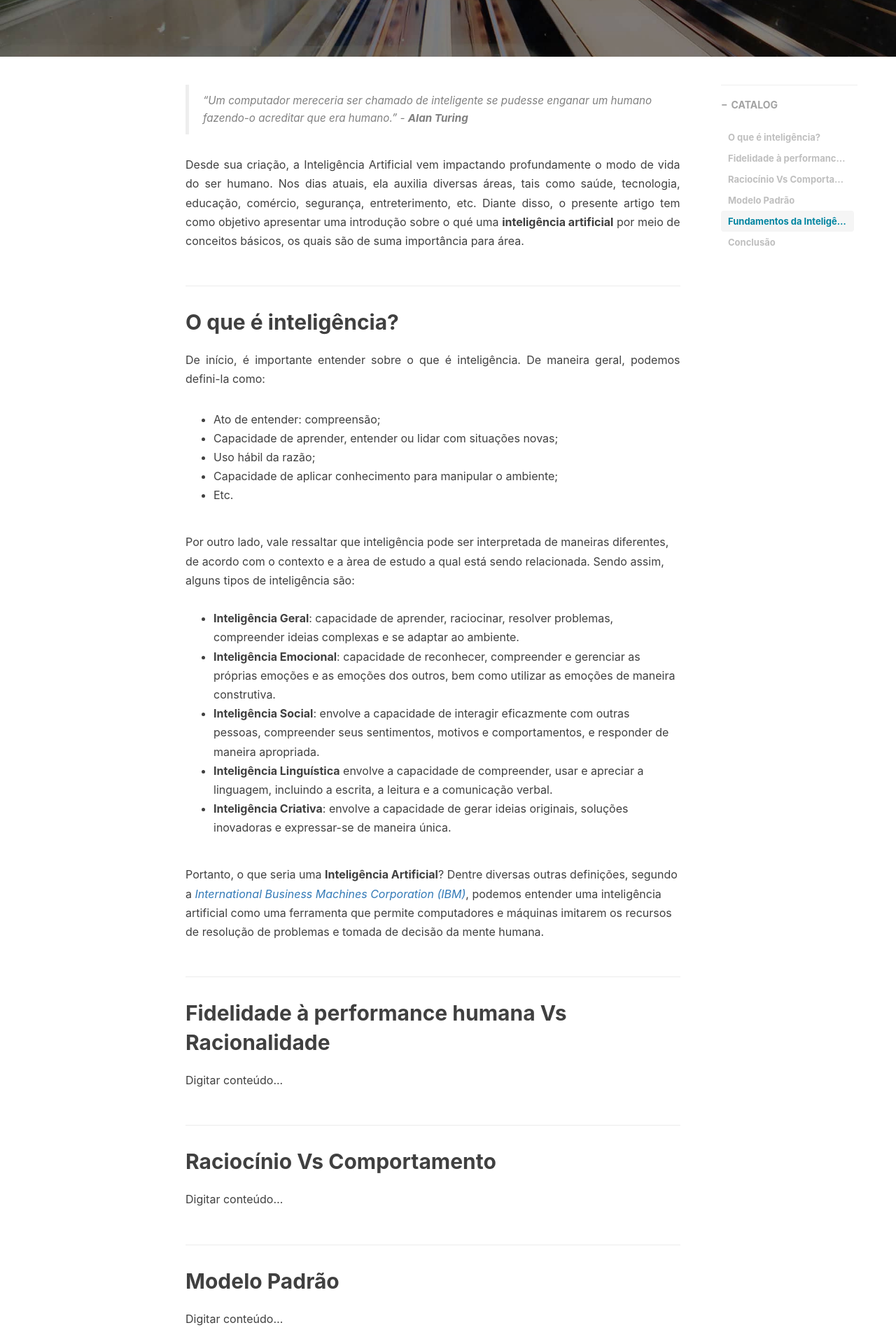
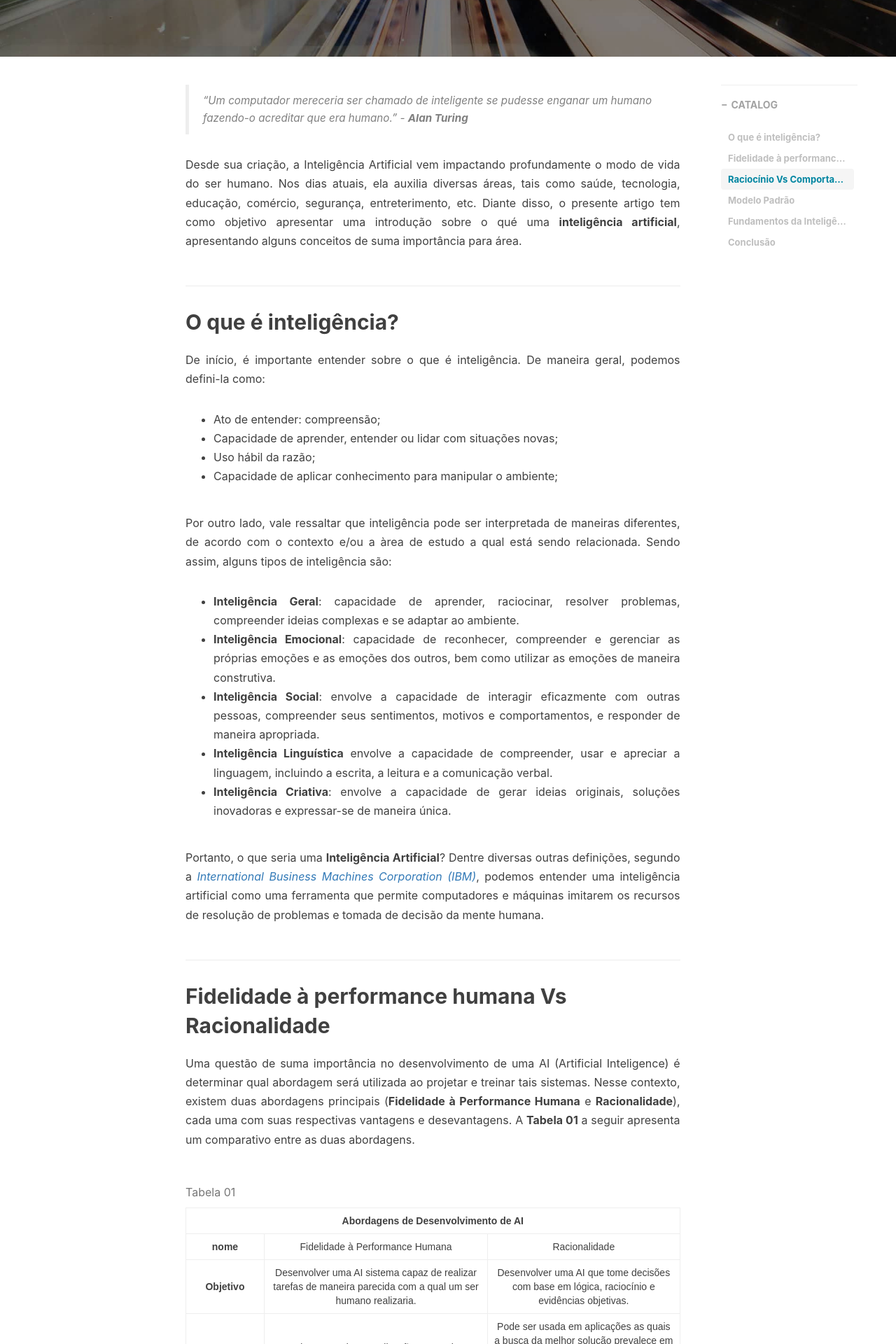
Before and after one commit to GMRSociety/gustavomartins-github.github.io, a Jekyll site: the page built from _posts/2023-08-07-AI-2023.markdown, in a window 1280 px wide. Shown: the part 484-2404 px from the top of the page at 70% size. Built offline with Jekyll 4.4.1, drawn with Linux system fonts in a browser that asks for light colours; nearby versions of some CDN libraries; comment, search, counter and statistics services are not loaded; some of the changed text lies outside the part shown.

Commit message:
Redição em HTML/Markdow (Artigo 01 - O que é AI) até o subtópico 'Fidelidade à performance humana Vs Racionalidade'

```diff
--- a/_posts/2023-08-07-AI-2023.markdown
+++ b/_posts/2023-08-07-AI-2023.markdown
@@ -13,7 +13,7 @@
 > “Um computador mereceria ser chamado de inteligente se pudesse enganar um humano fazendo-o acreditar que era humano.” - ***Alan Turing***
 
 <p align = "justify">
-Desde sua criação, a Inteligência Artificial vem impactando profundamente o modo de vida do ser humano. Nos dias atuais, ela auxilia diversas áreas, tais como saúde, tecnologia, educação, comércio, segurança, entreterimento, etc. Diante disso, o presente artigo tem como objetivo apresentar uma introdução sobre o qué uma <strong>inteligência artificial</strong> por meio de conceitos básicos, os quais são de suma importância para área.
+Desde sua criação, a Inteligência Artificial vem impactando profundamente o modo de vida do ser humano. Nos dias atuais, ela auxilia diversas áreas, tais como saúde, tecnologia, educação, comércio, segurança, entreterimento, etc. Diante disso, o presente artigo tem como objetivo apresentar uma introdução sobre o qué uma <strong>inteligência artificial</strong>, apresentando alguns conceitos de suma importância para área.
 </p>
 
 
@@ -22,21 +22,21 @@
 ## O que é inteligência?
 
 <p align = "justify">
+De início, é importante entender sobre o que é inteligência. De maneira geral, podemos defini-la como:
+</p>
 
-De início, é importante entender sobre o que é inteligência. De maneira geral, podemos defini-la como:
-
-<ul>
+<ul align = "justify">
     <li> Ato de entender: compreensão;</li>
     <li> Capacidade de aprender, entender ou lidar com situações novas;</li>
     <li> Uso hábil da razão;</li>
     <li> Capacidade de aplicar conhecimento para manipular o ambiente;</li>
-    <li> Etc.</li>
 </ul>
 
-Por outro lado, vale ressaltar que inteligência pode ser interpretada de maneiras diferentes, de acordo com o contexto e a àrea de estudo a qual está sendo relacionada. Sendo assim, alguns tipos de inteligência são:
+<p align = "justify">
+Por outro lado, vale ressaltar que inteligência pode ser interpretada de maneiras diferentes, de acordo com o contexto e/ou a àrea de estudo a qual está sendo relacionada. Sendo assim, alguns tipos de inteligência são:
+</p>
 
-<br><br>
-<ul>
+<ul align = "justify">
     <li> <strong>Inteligência Geral</strong>: capacidade de aprender, raciocinar, resolver problemas, compreender ideias complexas e se adaptar ao ambiente.</li>
     <li> <strong>Inteligência Emocional</strong>: capacidade de reconhecer, compreender e gerenciar as próprias emoções e as emoções dos outros, bem como utilizar as emoções de maneira construtiva.</li>
     <li> <strong>Inteligência Social</strong>: envolve a capacidade de interagir eficazmente com outras pessoas, compreender seus sentimentos, motivos e comportamentos, e responder de maneira apropriada.</li>
@@ -44,22 +44,84 @@
     <li> <strong>Inteligência Criativa</strong>: envolve a capacidade de gerar ideias originais, soluções inovadoras e expressar-se de maneira única.</li>
 </ul>
 
-
+<p align = "justify">
 Portanto, o que seria uma <strong>Inteligência Artificial</strong>? Dentre diversas outras definições, segundo a <a href="https://www.ibm.com/topics/artificial-intelligence"> <i>International Business Machines Corporation (IBM)</i></a>, podemos entender uma inteligência artificial como uma ferramenta que permite computadores e máquinas imitarem os recursos de resolução de problemas e tomada de decisão da mente humana.
-
 </p>
 
 ## Fidelidade à performance humana Vs Racionalidade
 
 <p align = "justify">
+Uma questão de suma importância no desenvolvimento de uma AI (Artificial Inteligence) é determinar qual abordagem será utilizada ao projetar e treinar tais sistemas. Nesse contexto, existem duas abordagens principais (<strong>Fidelidade à Performance Humana</strong> e <strong>Racionalidade</strong>), cada uma com suas respectivas vantagens e desevantagens. A <strong>Tabela 01</strong> a seguir apresenta um comparativo entre as duas abordagens.
+</p>
 
-Digitar conteúdo...
+<!-- Tabela gerada a partir do site: https://www.tablesgenerator.com/html_tables# -->
+<style type="text/css">
+.tg  {border-collapse:collapse;border-spacing:0;}
+.tg td{border-color:black;border-style:solid;border-width:1px;font-family:sans-serif, sans-serif;font-size:14px;
+  overflow:hidden;padding:10px 5px;word-break:normal;}
+.tg th{border-color:black;border-style:solid;border-width:1px;font-family:sans-serif, sans-serif;font-size:14px;
+  font-weight:normal;overflow:hidden;padding:10px 5px;word-break:normal;}
+.tg .tg-c3ow{border-color:inherit;text-align:center;vertical-align:middle}
+.tg .tg-3xi5{background-color:#ffffff;border-color:inherit;text-align:center;vertical-align:middle}
+.tg .tg-7btt{border-color:inherit;font-weight:bold;text-align:center;vertical-align:middle}
+</style>
+<table class="tg">
+<thead>
+  <tr>
+    <th class="tg-3xi5" colspan="3"><span style="font-weight:bold">Abordagens de Desenvolvimento de AI</span></th>
+  </tr>
+</thead>
+<tbody>
+  <tr>
+    <td class="tg-7btt">nome</td>
+    <td class="tg-c3ow">Fidelidade à  Performance Humana</td>
+    <td class="tg-c3ow">Racionalidade</td>
+  </tr>
+  <tr>
+    <td class="tg-7btt">Objetivo</td>
+    <td class="tg-c3ow">
+        Desenvolver uma AI sistema capaz de realizar tarefas de maneira parecida com a qual um ser humano realizaria.
+    </td>
+    <td class="tg-c3ow">
+        Desenvolver uma AI que tome decisões com base em lógica, raciocínio e evidências objetivas.
+    </td>
+  </tr>
+  <tr>
+    <td class="tg-7btt">Vantagens</td>
+    <td class="tg-c3ow">
+        Pode ser usada em aplicações as quais a interação com humanos é importante.
+        <br>
+        <strong>Ex.:</strong> assistentes virtuais, chatbots, sistemas de recomendação, etc.
+    </td>
+    <td class="tg-c3ow">
+    Pode ser usada em aplicações as quais a busca da melhor solução prevalece em relação similaridade com o comportamento humano.
+    <br>
+    <strong>Ex.:</strong> diagnóstico médico, previsão do tempo, jogos de estratégia, algoritmos de otimização, etc. </td>
+  </tr>
+  <tr>
+    <td class="tg-7btt">Desvantagens</td>
+    <td class="tg-c3ow">
+        Apesar de levar a criação de sistemas mais acessíveis e naturais para os usuários humanos, pode ser limitada em termos de objetividade e eficiência em certas tarefas.
+    </td>
+    <td class="tg-c3ow">
+        Pode não ser tão compreensível para as pessoas como os sistemas que imitam o comportamento humano.
+    </td>
+  </tr>
+</tbody>
+    <caption>
+        Tabela 01
+    </caption>
+</table>
 
+<p align = "justify">
+Após o entendimento sobre as duas principais abordagens de desenvolvimento de AI, é comum o surgimento da seguinte dúvida: <strong>Qual é a melhor abordagem a ser usada?</strong> A resposta é bastante simples: a escolha da abordagem varia de acordo com o contexto, isto é, o objetivo da aplicação a ser construida. Ná pratica, um projeto de desenvolvimento de AI leva em consideração um equilíbrio entre as duas abordagens apresentadas.
 </p>
 
 ## Raciocínio Vs Comportamento
 
+<p align = "justify">
 Digitar conteúdo...
+</p>
 
 ## Modelo Padrão
 
```
Also changed, not shown: 2 other files.
